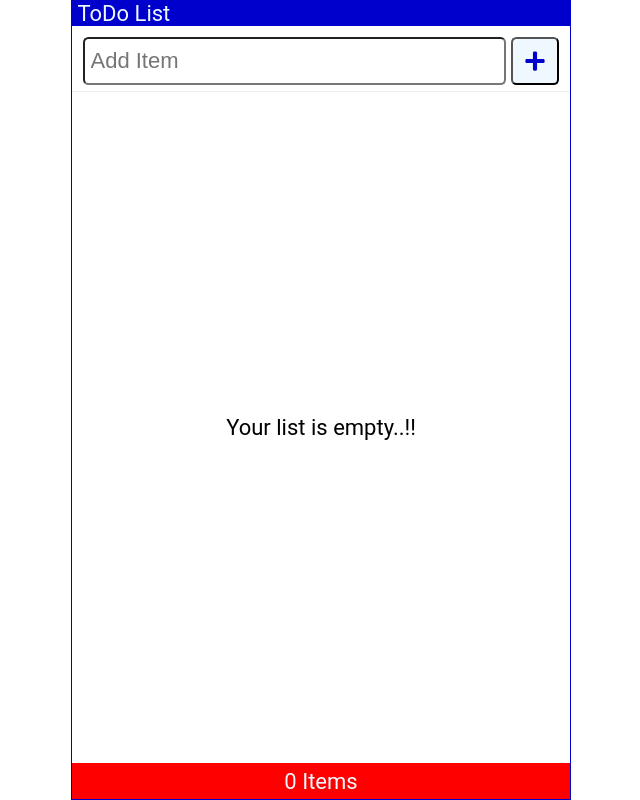
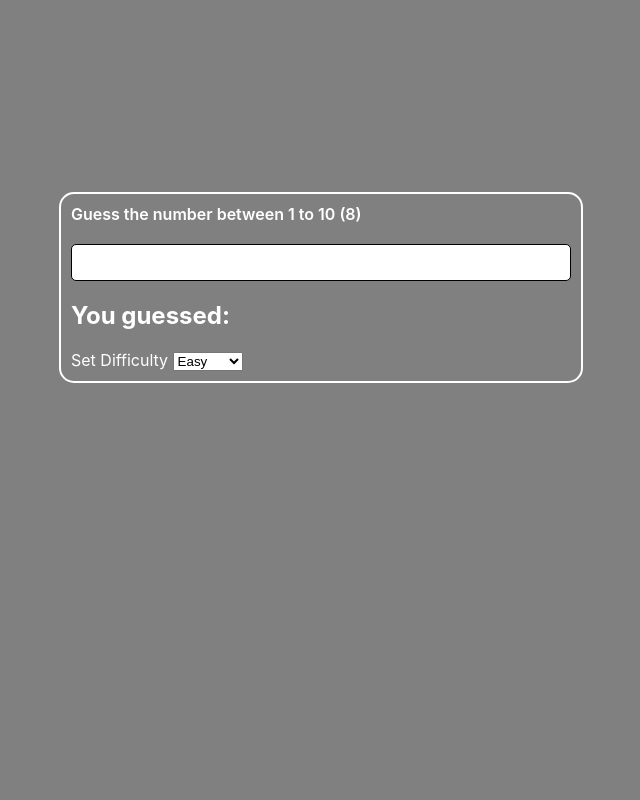
Before and after one commit to Karthick-19/LearnReact, a React (Create React App) app: page / in a window 1280 px wide. Shown: the whole page, without its empty margins (319-959 px from the left). Built offline with nearby package versions, Linux system fonts and the light colour scheme.

Commit message:
Add files via upload
Number Guessing Project

```diff
--- /dev/null
+++ b/src/App.css
@@ -0,0 +1,29 @@
+body{
+  background-color: gray;
+  display: flex;
+  align-items: center;
+  justify-content: center;
+  padding: 15%;
+}
+
+.container{
+  padding: 10px;
+  border: white 2px solid;
+  width: 500px;
+  border-radius: 15px;
+  display: flex;
+  flex-direction: column;
+  color: white;
+}
+
+.head{
+  font-weight: 600;
+  font-size: 16px;
+  margin-bottom: 20px;
+}
+
+input{
+  border: 1px solid black;
+  padding: 10px;
+  border-radius: 5px;
+}
--- a/src/App.js
+++ b/src/App.js
@@ -1,70 +1,63 @@
-import Header from './Header';
-// import Content from './Content';
-import TodoContent from './TodoContent';
-import Footer from './Footer';
-import { useState } from "react";
-import AddItem from './AddItem';
-import { useEffect } from 'react';
-
+import './App.css';
+import { useEffect, useState } from 'react';
+import Result from './Result';
+import Difficulty from './Difficulty';
 
 function App() {
-  const [items,setItems] = useState([]);
+  const [num, setNum] = useState("");
+  const [difficulty, setDifficulty] = useState('Easy');
+  const [secretNum, setSecretNum] = useState(null);
+  const [range, setRange] = useState(11); // Initialize with Easy range
 
-  useEffect(()=>{
-    JSON.parse(localStorage.getItem('todo_list'))
-  },[])
+  const handleChange = (e) => {
+    setNum(e.target.value);
+  };
 
-  const handleChange = (id) => {
-    const listItems = items.map((item) =>
-        item.id === id ? {...item,checked:!item.checked} : item
-    )
-    setItems(listItems)
-    localStorage.setItem("todo_list",JSON.stringify(listItems))
-  }
+  const handleDifficulty = (e) => {
+    setDifficulty(e.target.value);
+  };
 
-  const handleDelete = (id) => {
-    const delItems = items.filter((item) => item.id !== id)
-    setItems(delItems)
-    localStorage.setItem("todo_list",JSON.stringify(delItems))
-    // console.log('Delete Works')
-}
+  //Why useEffect is uesd?
+  // Functionality: This useEffect hook recalculates the range and generates a new secretNum whenever the difficulty state changes.
 
-const [newItem,SetnewItem] = useState('')
+  // Dependency Array ([difficulty]): This array specifies which variables or state values the useEffect depends on. In this case, [difficulty] means that the effect should re-run whenever the difficulty state variable changes.
 
-const addItem = (item) => {
-  const id = items.length ? items[items.length - 1].id + 1 : 1;
-  const addnewItem = {id,checked:false,item};
-  const listItems = [...items,addnewItem];
-  setItems(listItems);
-  localStorage.setItem("todo_list",JSON.stringify(listItems))
-}
+  // Execution: When the component mounts (initial render) and every time difficulty changes thereafter, the code inside useEffect recalculates range based on the selected difficulty and generates a new random secretNum.
+  useEffect(() => {
+    let newRange;
+    if (difficulty === "Easy") {
+      newRange = 11;
+    } else if (difficulty === "Medium") {
+      newRange = 51;
+    } else {
+      newRange = 101;
+    }
 
-const handleSubmit = (e) => {
-  e.preventDefault()
-  // console.log(newItem)
-  if (!newItem) return;
-  addItem(newItem)
-  SetnewItem('')
+    setRange(newRange);
 
-}
+    // Generates a random number from 1 to the newRange (exclusive)
+    const secretNum = Math.floor(Math.random() * newRange);
+    setSecretNum(secretNum);
+  }, [difficulty]);
+
   return (
-    <div className='App'>
-      <Header/>
-      <AddItem
-      newItem = {newItem}
-      SetnewItem = {SetnewItem}
-      handleSubmit = {handleSubmit}
+    <div className="container">
+      <div className="head">
+        <label htmlFor='term'>
+          Guess the number between 1 to {range - 1} ({secretNum})
+        </label>
+      </div>
+      <input id='term' type='text' name='term' onChange={handleChange} />
+      {/* Pass the secretNum and num to Result component for further logic */}
+      <Result
+        secretNum={secretNum}
+        num={num}
       />
-      <TodoContent
-      item = {items}
-      handleChange = {handleChange}
-      handleDelete = {handleDelete}
-      />
-      <Footer
-      length = {items.length}
+      <Difficulty
+        difficulty={difficulty}
+        handleDifficulty={handleDifficulty}
       />
     </div>
-
   );
 }
 
--- /dev/null
+++ b/src/Difficulty.js
@@ -0,0 +1,14 @@
+const Difficulty = ({handleDifficulty})=>{
+    return (
+        <div className='difficulty'>
+        <label htmlFor='diff'>Set Difficulty </label>
+        <select id='diff'  name='difficulty' onChange={handleDifficulty}>
+          <option value='Easy'>Easy</option>
+          <option value='Medium'>Medium</option>
+          <option value='Hard'>Hard</option>
+        </select>
+      </div>
+    )
+}
+
+export default Difficulty
--- /dev/null
+++ b/src/Result.js
@@ -0,0 +1,23 @@
+
+
+const Result = ({secretNum,num}) => {
+    let result;
+
+    if(num){
+        if(secretNum > num){
+        result = 'Lower'
+        }
+        else if(secretNum < num){
+            result = 'Higher'
+        }
+        else if(secretNum == num){
+            result = 'You got it right'
+        }
+        else{
+            result = 'Enter valid input'
+        }
+    }
+    return <h2>You guessed: {result}</h2>
+}
+
+export default Result;
--- a/src/index.css
+++ b/src/index.css
@@ -1,187 +1,13 @@
-* {
+body {
   margin: 0;
-  padding: 0;
-  box-sizing: border-box;
-}
-
-html {
-  font-size: 22px;
-}
-
-body {
-  min-height: 100vh;
-  font-family: 'Roboto', 'Oxygen',
+  font-family: -apple-system, BlinkMacSystemFont, 'Segoe UI', 'Roboto', 'Oxygen',
     'Ubuntu', 'Cantarell', 'Fira Sans', 'Droid Sans', 'Helvetica Neue',
     sans-serif;
   -webkit-font-smoothing: antialiased;
   -moz-osx-font-smoothing: grayscale;
 }
 
-.App {
-  display: flex;
-  flex-direction: column;
-  justify-content: center;
-  align-items: center;
-  height: 100vh;
-  width: 100%;
-  max-width: 500px;
-  border: 1px solid mediumblue;
-  margin: auto;
+code {
+  font-family: source-code-pro, Menlo, Monaco, Consolas, 'Courier New',
+    monospace;
 }
-
-header {
-  width: 100%;
-  padding: 0 0.25em;
-  background-color: mediumblue;
-  color: aliceblue;
-  display: flex;
-  justify-content: space-between;
-  align-items: center;
-}
-
-main {
-  width: 100%;
-  display: flex;
-  flex-direction: column;
-  flex-grow: 1;
-  justify-content: center;
-  align-items: center;
-  overflow-y: auto;
-}
-
-footer {
-  width: 100%;
-  padding: 0.25em;
-  background-color: red;
-  color: aliceblue;
-  display: grid;
-  place-content: center;
-}
-
-ul {
-  width: 100%;
-  list-style: none;
-  padding: 0 0.25rem 0.25rem;
-}
-
-ul li::before {
-  content: "\200B";
-}
-
-.item {
-  display: flex;
-  justify-content: flex-start;
-  align-items: center;
-  padding: 0.5rem 0 0.5rem 0.5rem;
-  margin: 0.25rem 0;
-  /* background-color: #eee; */
-
-  /* background-color: aqua; */
-}
-
-.item:first-child {
-  margin: 0;
-}
-
-.item input[type="checkbox"] {
-  text-align: center;
-  width: 2.5rem;
-  width: 48px;
-  min-width: 48px;
-  height: 2.5rem;
-  height: 48px;
-  min-height: 48px;
-  cursor: pointer;
-  margin-right: 0.5rem;
-}
-
-.item input[type="checkbox"]:focus + label {
-  text-decoration: underline;
-}
-
-.item > label {
-  font-size: 0.75rem;
-  flex-grow: 1;
-}
-
-.item svg {
-  width: 48px;
-  min-width: 48px;
-  height: 36px;
-  font-size: 1rem;
-  color: steelblue;
-  cursor: pointer;
-}
-
-.item svg:focus,
-.item svg:hover {
-  color: red;
-  outline: none;
-}
-
-.addForm {
-  width: 100%;
-  display: flex;
-  justify-content: flex-start;
-  margin: 0.5rem 0 0;
-  padding: 0 0.5rem 0.25rem;
-  border-bottom: 1px solid #eee;
-}
-
-.addForm label {
-  position: absolute;
-  left: -99999px;
-}
-
-.addForm input[type='text'] {
-  flex-grow: 1;
-  max-width: calc(100% - 50px);
-  min-height: 48px;
-  font-size: 1rem;
-  padding: 0.25rem;
-  border-radius: 0.25rem;
-  margin-right: 0.25rem;
-  outline: none;
-}
-
-button {
-  height: 48px;
-  min-width: 48px;
-  border-radius: 0.25rem;
-  padding: 0.5rem;
-  font-size: 1rem;
-  background-color: aliceblue;
-  color: mediumblue;
-  cursor: pointer;
-}
-
-button:focus,
-button:hover {
-  color: white;
-  background-color: limegreen;
-  outline: none;
-}
-
-.searchForm {
-  width: 100%;
-  display: flex;
-  justify-content: flex-start;
-  margin: 0.25rem 0 0;
-  padding: 0 0.5rem 0.25rem;
-  border-bottom: 1px solid #eee;
-}
-
-.searchForm label {
-  position: absolute;
-  left: -99999px;
-}
-
-.searchForm input[type='text'] {
-  flex-grow: 1;
-  max-width: 100%;
-  min-height: 48px;
-  font-size: 1rem;
-  padding: 0.25rem;
-  border-radius: 0.25rem;
-  outline: none;
-}
--- a/src/index.js
+++ b/src/index.js
@@ -2,7 +2,7 @@ import React from 'react';
 import ReactDOM from 'react-dom/client';
 import './index.css';
 import App from './App';
-// import reportWebVitals from './reportWebVitals';
+import reportWebVitals from './reportWebVitals';
 
 const root = ReactDOM.createRoot(document.getElementById('root'));
 root.render(
@@ -14,4 +14,4 @@ root.render(
 // If you want to start measuring performance in your app, pass a function
 // to log results (for example: reportWebVitals(console.log))
 // or send to an analytics endpoint. Learn more: https://bit.ly/CRA-vitals
-// reportWebVitals();
+reportWebVitals();
--- /dev/null
+++ b/src/reportWebVitals.js
@@ -0,0 +1,13 @@
+const reportWebVitals = onPerfEntry => {
+  if (onPerfEntry && onPerfEntry instanceof Function) {
+    import('web-vitals').then(({ getCLS, getFID, getFCP, getLCP, getTTFB }) => {
+      getCLS(onPerfEntry);
+      getFID(onPerfEntry);
+      getFCP(onPerfEntry);
+      getLCP(onPerfEntry);
+      getTTFB(onPerfEntry);
+    });
+  }
+};
+
+export default reportWebVitals;
```
Also changed, not shown: src/setupTests.js (added, +5 -0 lines), src/logo.svg (added), 1 other file (tests, documents, lock files or other folders).
